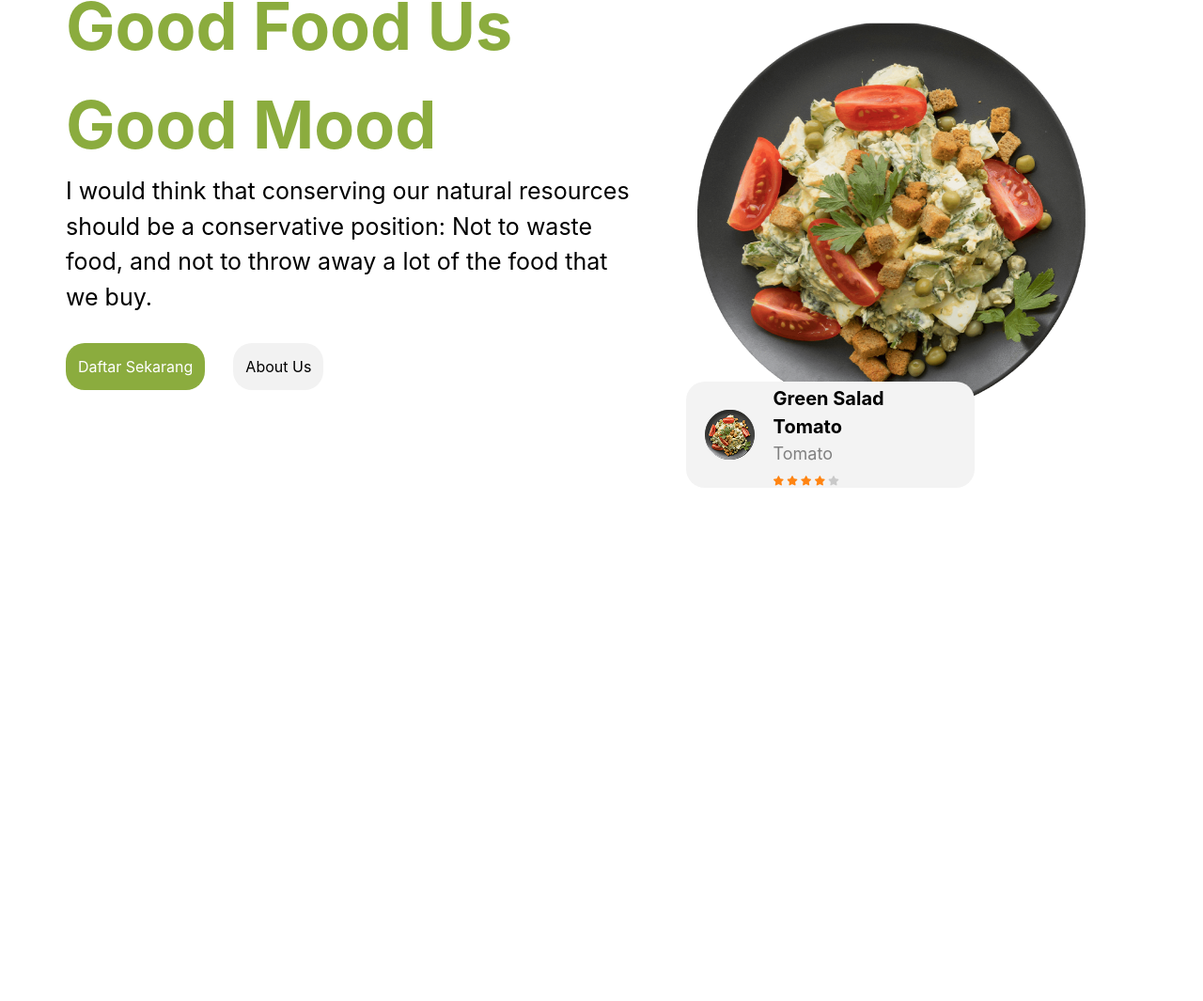
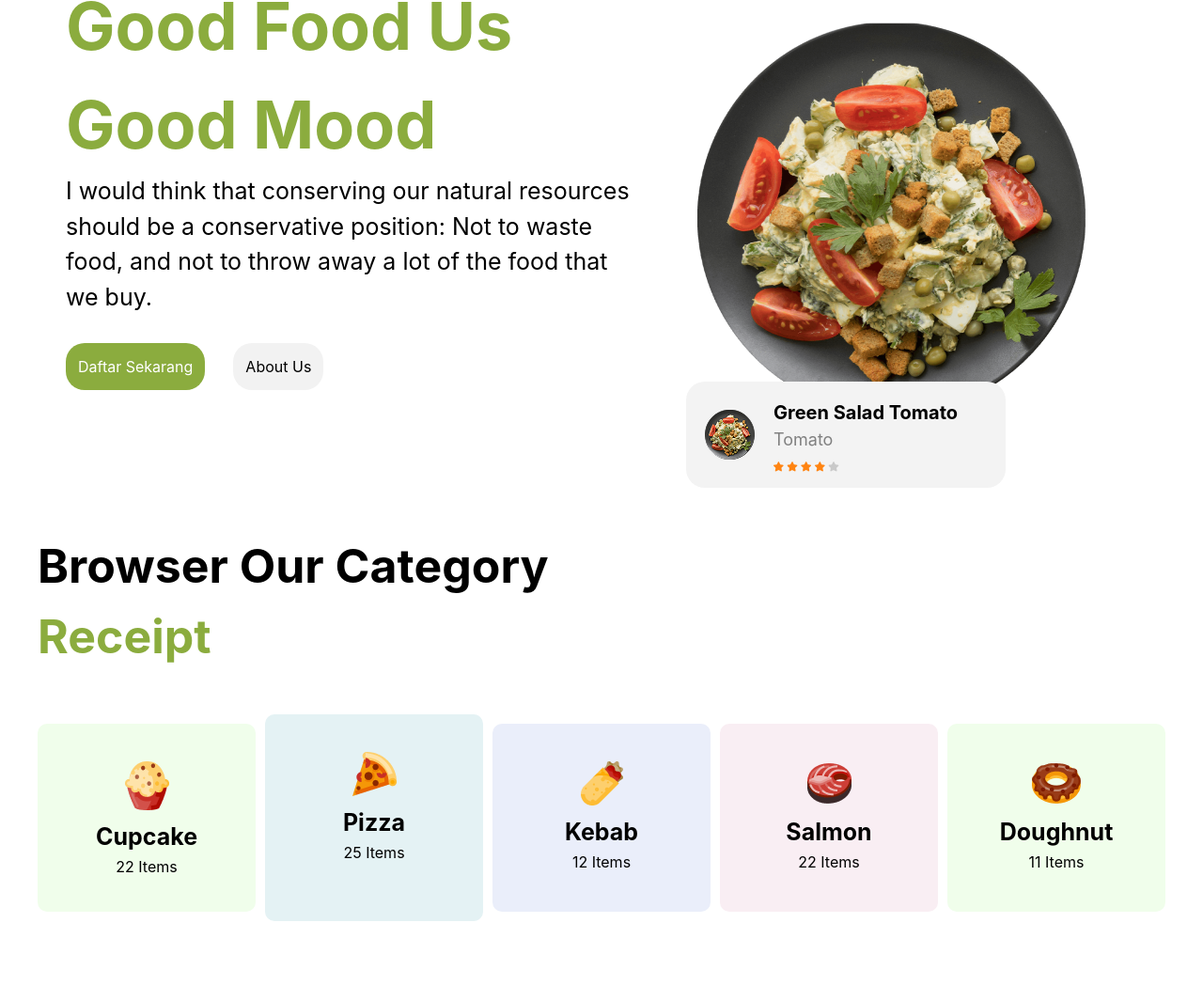
Before and after one commit to ganievabdullo727-web/week4-lesson1, a website: page index.html in a window 1280 px wide. Shown: the part 145-1210 px from the top of the page at 94% size. Before the commit the page ends 800 px from the top, so only its background shows below. Drawn offline with nearby package versions, Linux system fonts and the light colour scheme; files that its build step writes are made by us from their sources.

Commit message:
section2

```diff
--- a/index.html
+++ b/index.html
@@ -41,7 +41,7 @@
       <div class="lg:w-[40%]  h-[600px]">
         <img src="./src/Mask Group (16).png" alt="">
         <div
-          class="bg-[#f3f3f3] lg:w-[24%] w-[90%]  h-[113px] rounded-[20px] p-[20px]  flex justify-start gap-[20px] items-center mt-[-100px] z-10 absolute">
+          class="bg-[#f3f3f3] lg:w-[340px] w-[90%]  h-[113px] rounded-[20px] p-[20px]  flex justify-start gap-[20px] items-center mt-[-100px] z-10 absolute">
           <div>
             <img src="./src/Image (12).png" alt="">
           </div>
@@ -54,6 +54,38 @@
       </div>
     </div>
   </section>
+
+   <section class="max-w-300 m-auto h-[500px] mt-[40px] ">
+        <h1 class="font-bold text-[50px] ">Browser Our Category </h1>
+        <h1 class="font-bold text-[50px] text-[#8BAC3E]">Receipt</h1>
+        <div class="w-[100%] h-[250px]  mt-[30px] flex justify-between items-center gap-[10px] overflow-auto">
+            <div class="lg:w-[20%] w-[70%] h-[200px] bg-[#F0FEEB] rounded-[10px] p-[20px] text-center">
+                <img src="./src/Image.png" alt="" class="m-auto mt-[20px]">
+                <h4 class="text-[25px] mt-[10px] mb-[0px] font-bold">Cupcake</h4>
+                <h4 class="">22 Items</h4>
+            </div>
+            <div class="lg:w-[20%] w-[160%] h-[220px] bg-[#E4F2F4] rounded-[10px] p-[20px] text-center">
+                <img src="./src/pizza 1.png" alt="" class="m-auto mt-[20px]">
+                <h4 class="text-[25px] mt-[10px] mb-[0px] font-bold">Pizza</h4>
+                <h4 class="">25 Items</h4>
+            </div>
+            <div class="lg:w-[20%] w-[70%] h-[200px] bg-[#EAEEFA] rounded-[10px] p-[20px] text-center">
+                <img src="./src/kebab 1.png" alt="" class="m-auto mt-[20px]">
+                <h4 class="text-[25px] mt-[10px] mb-[0px] font-bold">Kebab</h4>
+                <h4 class="">12 Items</h4>
+            </div>
+            <div class="lg:w-[20%] w-[70%] h-[200px] bg-[#F9EEF3] rounded-[10px] p-[20px] text-center">
+                <img src="./src/salmon 1.png" alt="" class="m-auto mt-[20px]">
+                <h4 class="text-[25px] mt-[10px] mb-[0px] font-bold">Salmon</h4>
+                <h4 class="">22 Items</h4>
+            </div>
+            <div class="lg:w-[20%] w-[70%] h-[200px] bg-[#F0FEEB] rounded-[10px] p-[20px] text-center">
+                <img src="./src/doughnut 1.png" alt="" class="m-auto mt-[20px]">
+                <h4 class="text-[25px] mt-[10px] mb-[0px] font-bold">Doughnut</h4>
+                <h4 class="">11 Items</h4>
+            </div>
+        </div>
+    </section>
 </body>
 
 </html>
```
Also changed, not shown: src/Image.png (added), src/doughnut 1.png (added), src/kebab 1.png (added), src/pizza 1.png (added), src/salmon 1.png (added).
